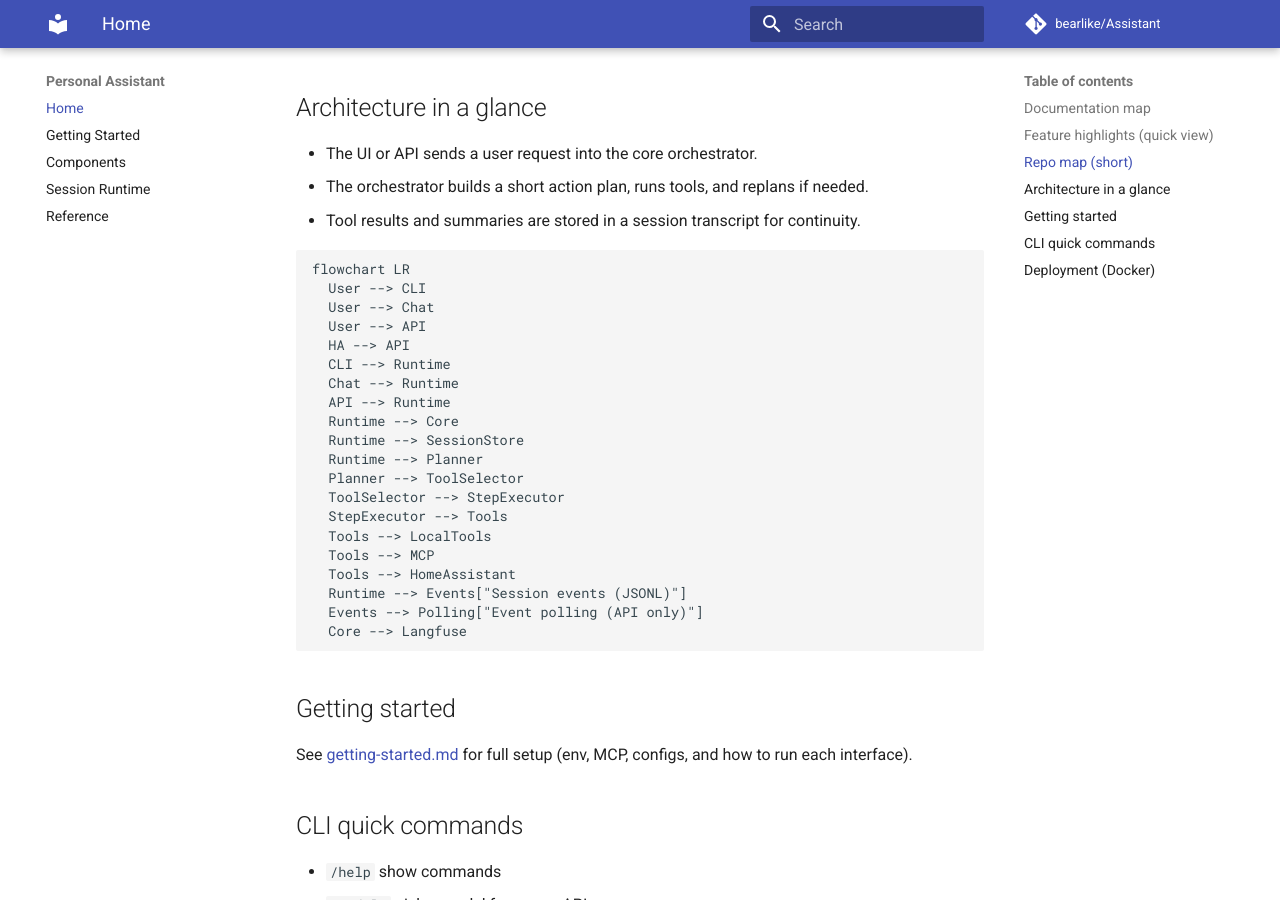
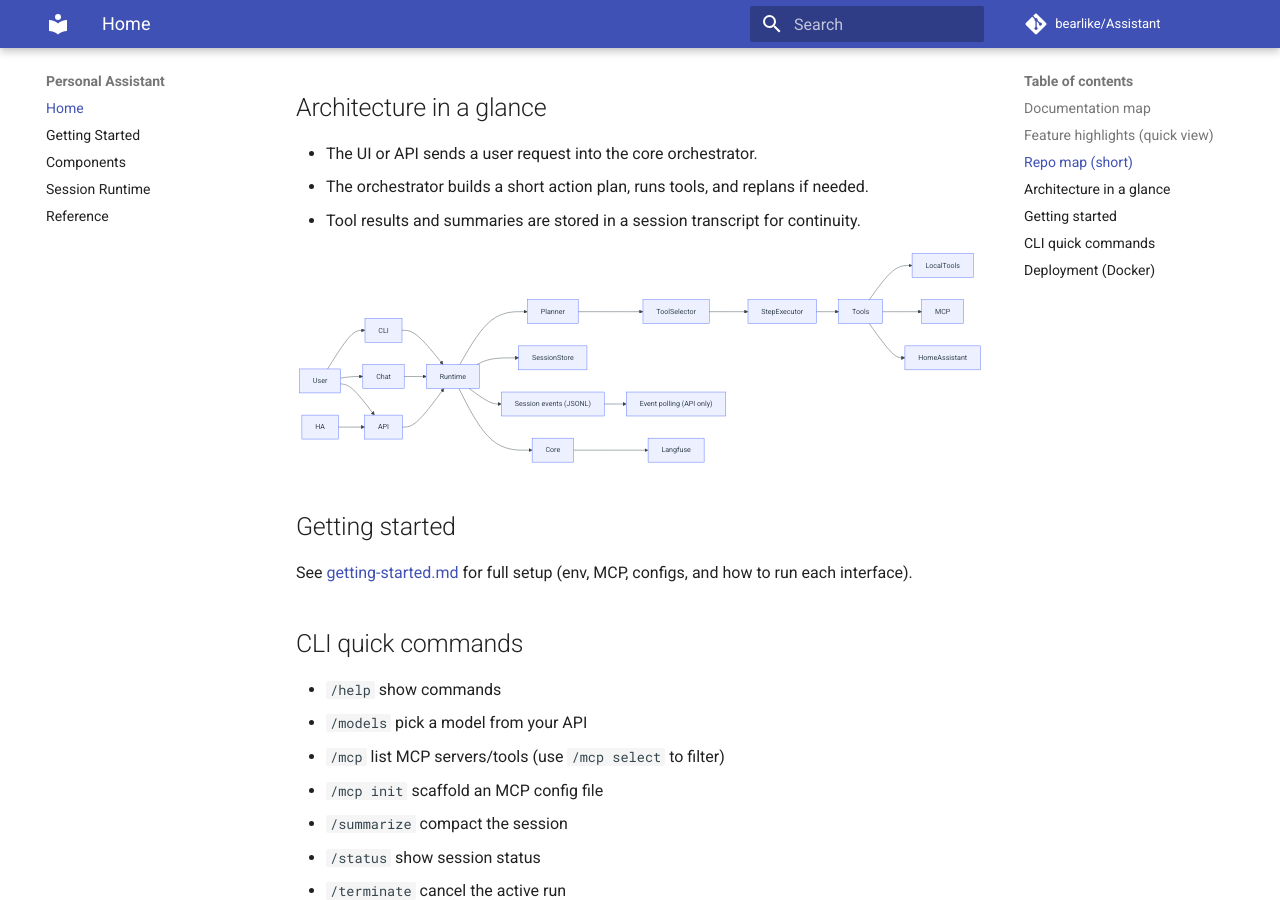
Before and after one commit to bearlike/Personal-Assistant, an MkDocs documentation site: the page built from docs/index.md, in a window 1280 px wide and 900 px high, scrolled down 1473 px. Built offline with MkDocs 1.6.1 and Material for MkDocs 9.7.7, drawn with Linux system fonts in a browser that asks for light colours; comment, search, counter and statistics services are not loaded; the version menu is left out; part of the change alters nothing that is shown.

```diff
--- /dev/null
+++ b/docs/javascripts/mermaid-init.js
@@ -0,0 +1 @@
+mermaid.initialize({ startOnLoad: true });
--- a/mkdocs.yml
+++ b/mkdocs.yml
@@ -5,6 +5,13 @@ repo_name: bearlike/Assistant
 
 theme:
   name: material
+
+markdown_extensions:
+  - pymdownx.superfences:
+      custom_fences:
+        - name: mermaid
+          class: mermaid
+          format: !!python/name:pymdownx.superfences.fence_code_format
 
 plugins:
   - search
@@ -29,6 +36,10 @@ extra:
   version:
     provider: mike
 
+extra_javascript:
+  - https://unpkg.com/mermaid@10.9.0/dist/mermaid.min.js
+  - javascripts/mermaid-init.js
+
 nav:
   - Home: index.md
   - Getting Started: getting-started.md
```
